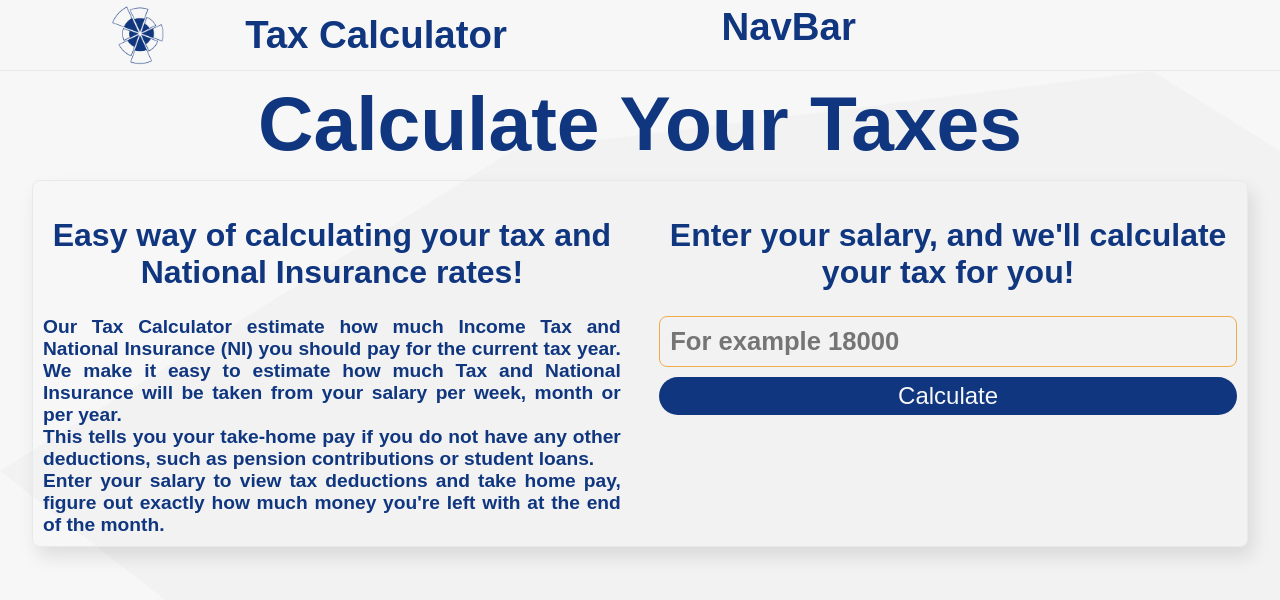
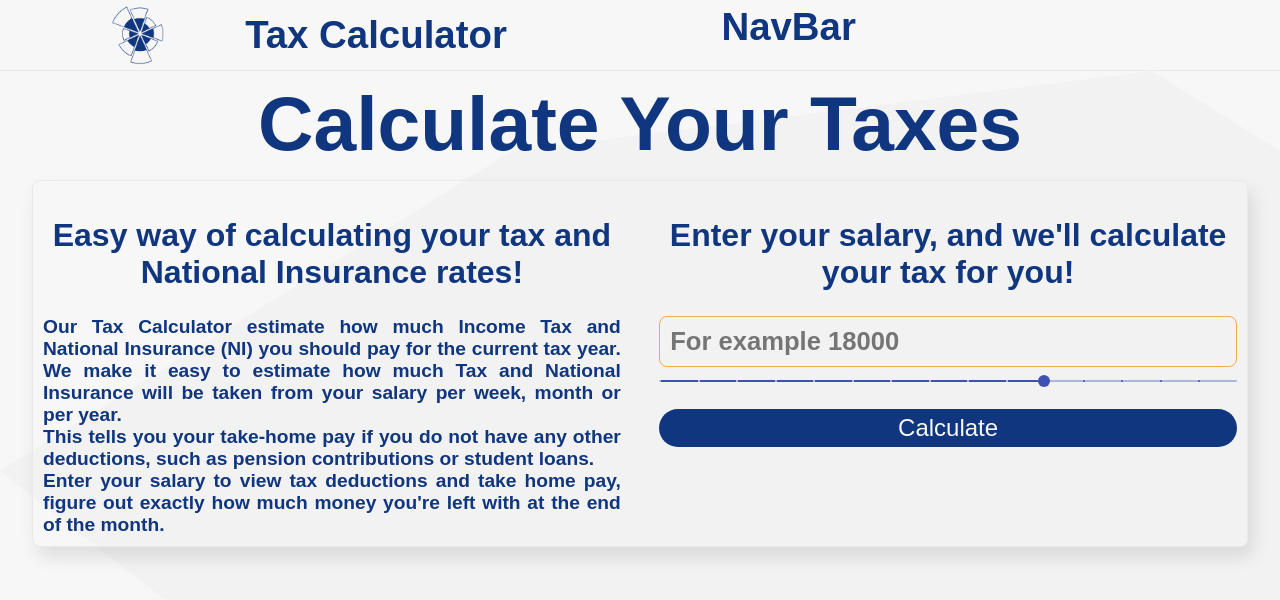
Before and after one commit to EdAncerys/ReactTCAppUK, a React (Create React App) app: page / in a window 1280 px wide. Shown: the top 600 px of the page. Built offline with nearby package versions, Linux system fonts and the light colour scheme; a web font is replaced by a local one.

Commit message:
Add UI slider component from @material-ui

```diff
--- a/src/components/TaxForm.jsx
+++ b/src/components/TaxForm.jsx
@@ -1,5 +1,6 @@
 import React, { useContext } from 'react';
 import { AppContext } from '../App';
+import UISlider from './UISlider.jsx';
 import Button from './Button.jsx';
 
 import colors from '../config/colors';
@@ -45,6 +46,7 @@ export default function TaxForm({ props }) {
               manageAppContext.setSalary(event.target.value);
             }}
           />
+          <UISlider />
           <Button
             title="Calculate"
             onClick={() => manageAppContext.setSalary(!manageAppContext.salary)}
--- /dev/null
+++ b/src/components/UISlider.jsx
@@ -0,0 +1,27 @@
+import React from 'react';
+import Slider from '@material-ui/core/Slider';
+
+function valuetext(value) {
+  return `${value}°C`;
+}
+
+export default function UISlider({ props }) {
+  return (
+    <div style={styles.container}>
+      <Slider
+        defaultValue={0.00000005}
+        getAriaValueText={valuetext}
+        aria-labelledby="discrete-slider-small-steps"
+        step={0.00000001}
+        marks
+        min={-0.00000005}
+        max={0.0000001}
+        valueLabelDisplay="auto"
+      />
+    </div>
+  );
+}
+
+const styles = {
+  container: {},
+};
```
